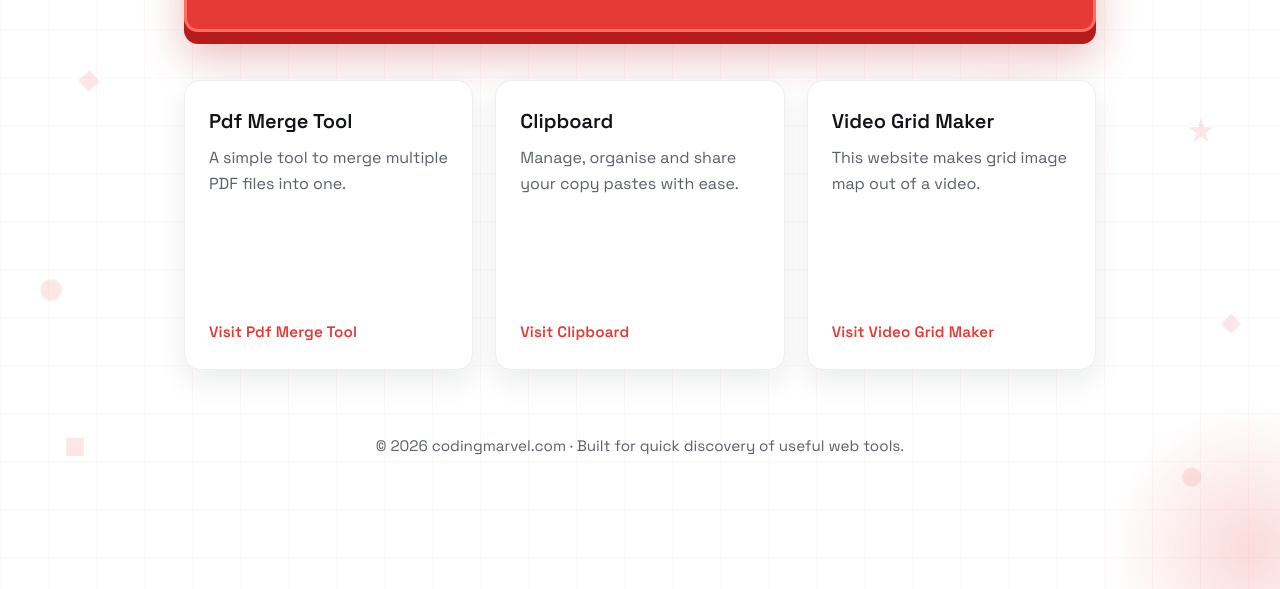
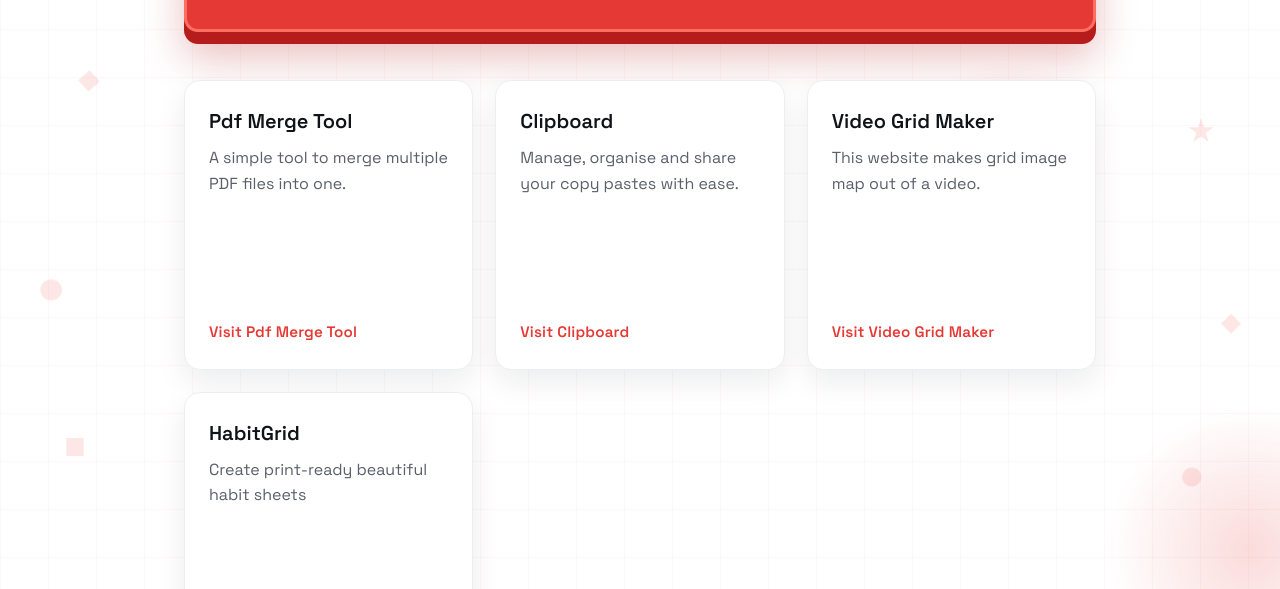
Before and after one commit to kyameinsahilwho/codingmarvel.com, an Astro site: page / in a window 1280 px wide. Shown: the part 211-800 px from the top of the page. Built offline with nearby package versions, Linux system fonts and the light colour scheme; Astro itself is replaced by a stand-in of ours.

Commit message:
feat: add HabitGrid to web tools directory
- Added HabitGrid entry to the websites list in index.astro
- Updated SEO keywords to include habit tracker and habit sheets
- Verified with frontend screenshot and successful production build

Co-authored-by: kyameinsahilwho <89729858+kyameinsahilwho@users.noreply.github.com>

```diff
--- a/src/pages/index.astro
+++ b/src/pages/index.astro
@@ -8,7 +8,7 @@ const seo = {
   ogImage: "https://codingmarvel.com/og.svg",
   ogImageAlt: "CodingMarvel - Web Tools Directory",
   keywords:
-    "codingmarvel, web tools, online utilities, pdf merge, clipboard manager",
+    "codingmarvel, web tools, online utilities, pdf merge, clipboard manager, habit tracker, habit sheets",
   author: "CodingMarvel",
   locale: "en_US",
   type: "website",
@@ -44,6 +44,11 @@ const websites = [
     name: "Video Grid Maker",
     url: "https://video-grid-maker.codingmarvel.com/",
     description: "This website makes grid image map out of a video.",
+  },
+  {
+    name: "HabitGrid",
+    url: "https://habitgrid.codingmarvel.com",
+    description: "Create print-ready beautiful habit sheets",
   }
 ];
 ---
```
